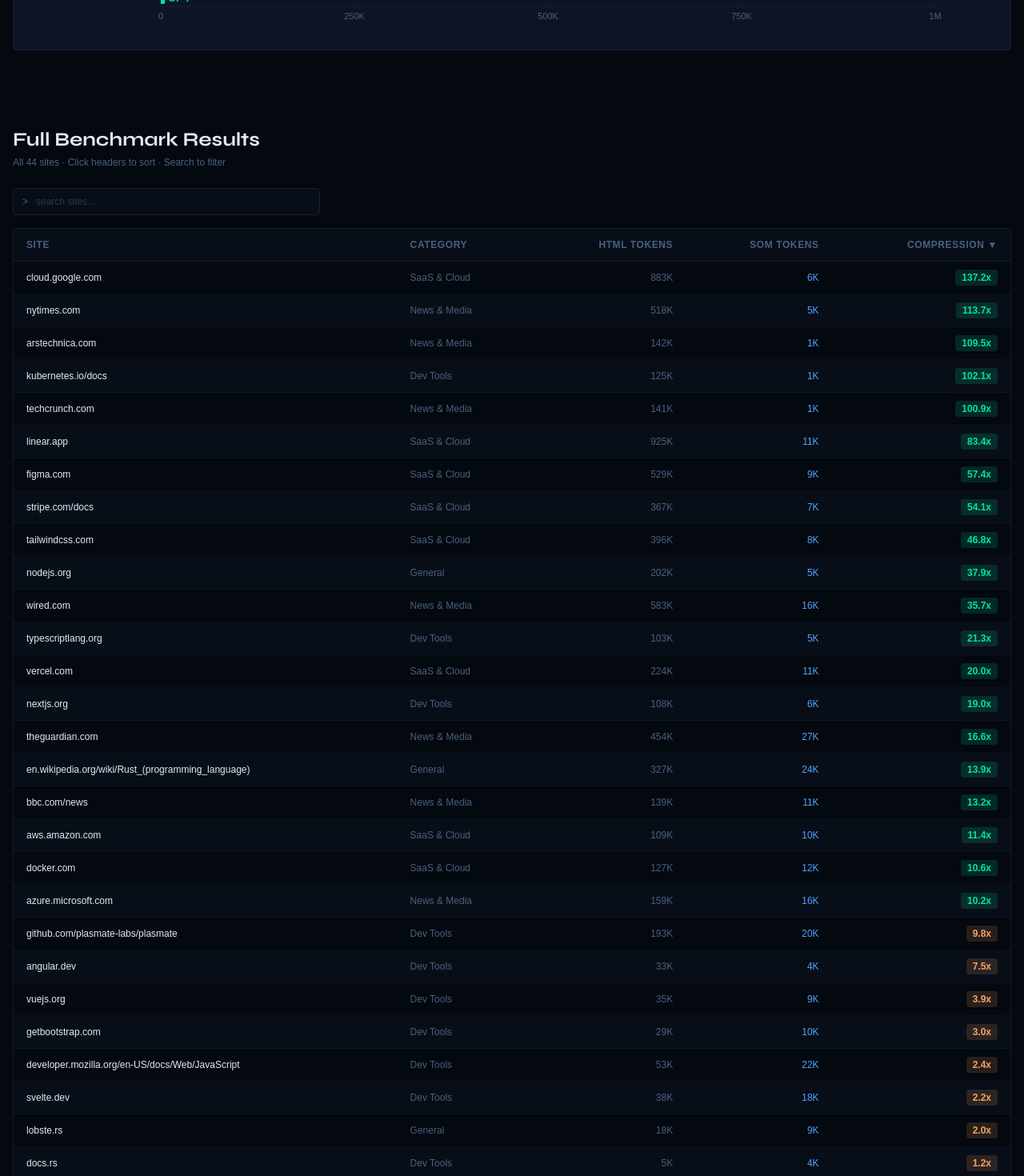
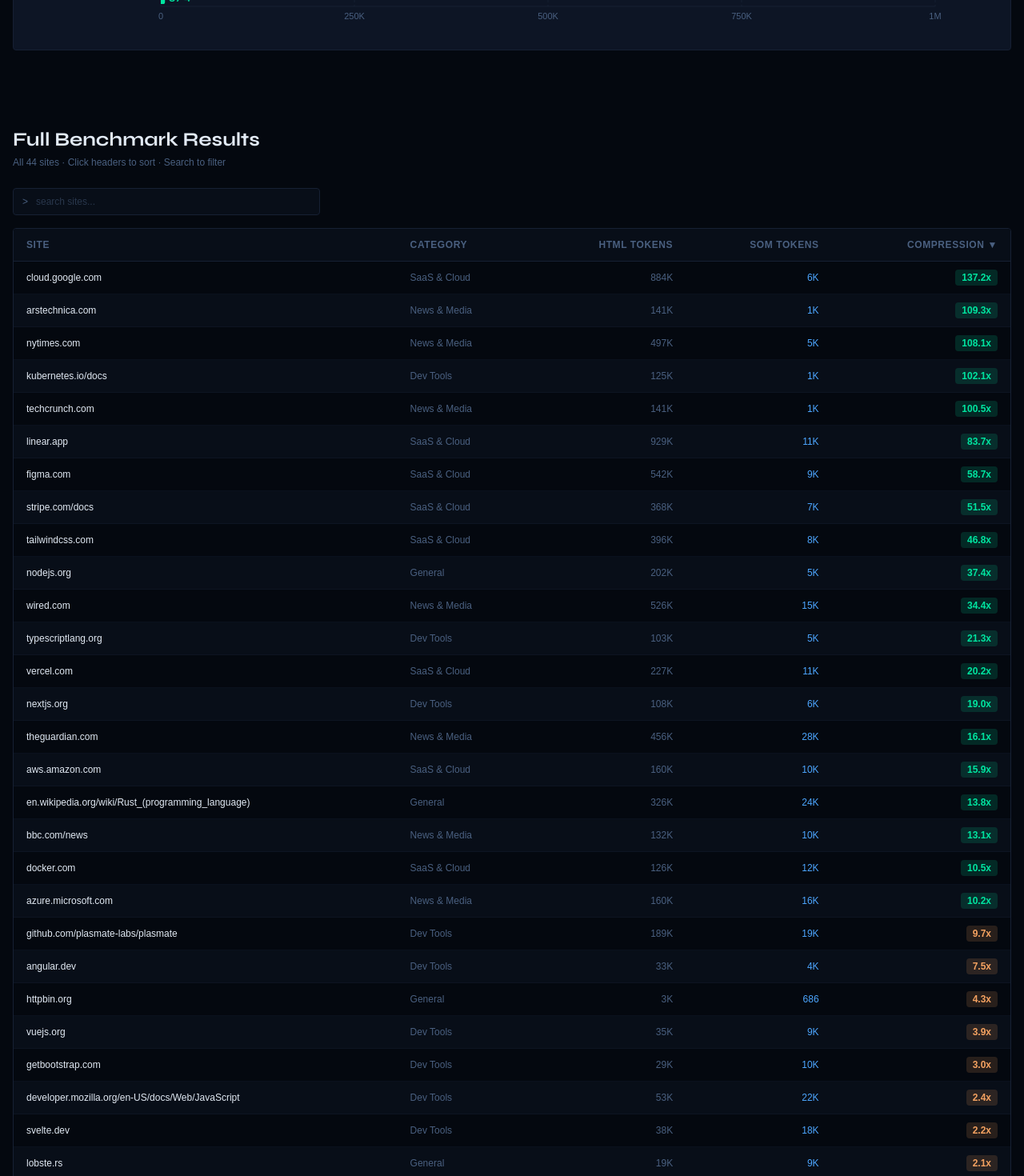
Before and after one commit to dbhurley/webtaskbench, a Next.js app: page / in a window 1280 px wide. Shown: the part 1330-2800 px from the top of the page at 80% size. Built offline with nearby package versions, Linux system fonts and the light colour scheme; a web font is replaced by a local one.

Commit message:
data: weekly benchmark update (Plasmate v0.5.1)

```diff
--- a/src/data/benchmark.ts
+++ b/src/data/benchmark.ts
@@ -13,15 +13,15 @@
 
 export const benchmarkMeta: BenchmarkMeta = {
   plasmate_version: "0.5.1",
-  run_date: "2026-07-20T07:20:58.278Z",
-  sites_attempted: 37,
-  sites_succeeded: 37,
-  avg_compression: 28.5,
-  median_compression: 10.6,
+  run_date: "2026-07-27T07:25:36.443Z",
+  sites_attempted: 39,
+  sites_succeeded: 39,
+  avg_compression: 27.0,
+  median_compression: 10.2,
   peak_compression: 137.2,
   peak_site: "cloud.google.com",
   previous_version: "0.5.1",
-  previous_avg_compression: 28.6,
+  previous_avg_compression: 28.5,
 };
 
 export interface BenchmarkEntry {
@@ -33,43 +33,45 @@
 }
 
 export const benchmarkData: BenchmarkEntry[] = [
-  { url: "https://cloud.google.com", html_tokens: 883305, som_tokens: 6440, ratio: 137.2, category: "SaaS & Cloud" },
-  { url: "https://www.nytimes.com", html_tokens: 517921, som_tokens: 4556, ratio: 113.7, category: "News & Media" },
-  { url: "https://arstechnica.com", html_tokens: 141707, som_tokens: 1294, ratio: 109.5, category: "News & Media" },
+  { url: "https://cloud.google.com", html_tokens: 883702, som_tokens: 6441, ratio: 137.2, category: "SaaS & Cloud" },
+  { url: "https://arstechnica.com", html_tokens: 141425, som_tokens: 1294, ratio: 109.3, category: "News & Media" },
+  { url: "https://www.nytimes.com", html_tokens: 496623, som_tokens: 4592, ratio: 108.1, category: "News & Media" },
   { url: "https://kubernetes.io/docs", html_tokens: 125328, som_tokens: 1227, ratio: 102.1, category: "Dev Tools" },
-  { url: "https://techcrunch.com", html_tokens: 141293, som_tokens: 1401, ratio: 100.9, category: "News & Media" },
-  { url: "https://www.linear.app", html_tokens: 924964, som_tokens: 11090, ratio: 83.4, category: "SaaS & Cloud" },
-  { url: "https://www.figma.com", html_tokens: 528850, som_tokens: 9221, ratio: 57.4, category: "SaaS & Cloud" },
-  { url: "https://stripe.com/docs", html_tokens: 366795, som_tokens: 6780, ratio: 54.1, category: "SaaS & Cloud" },
-  { url: "https://tailwindcss.com", html_tokens: 395995, som_tokens: 8458, ratio: 46.8, category: "SaaS & Cloud" },
-  { url: "https://nodejs.org", html_tokens: 202285, som_tokens: 5338, ratio: 37.9, category: "General" },
-  { url: "https://www.wired.com", html_tokens: 583144, som_tokens: 16357, ratio: 35.7, category: "News & Media" },
-  { url: "https://www.typescriptlang.org", html_tokens: 102702, som_tokens: 4821, ratio: 21.3, category: "Dev Tools" },
-  { url: "https://vercel.com", html_tokens: 223608, som_tokens: 11208, ratio: 20, category: "SaaS & Cloud" },
-  { url: "https://nextjs.org", html_tokens: 107970, som_tokens: 5686, ratio: 19, category: "Dev Tools" },
-  { url: "https://www.theguardian.com", html_tokens: 453678, som_tokens: 27376, ratio: 16.6, category: "News & Media" },
-  { url: "https://en.wikipedia.org/wiki/Rust_(programming_language)", html_tokens: 326501, som_tokens: 23567, ratio: 13.9, category: "General" },
-  { url: "https://www.bbc.com/news", html_tokens: 139169, som_tokens: 10522, ratio: 13.2, category: "News & Media" },
-  { url: "https://aws.amazon.com", html_tokens: 108614, som_tokens: 9549, ratio: 11.4, category: "SaaS & Cloud" },
-  { url: "https://www.docker.com", html_tokens: 126735, som_tokens: 12002, ratio: 10.6, category: "SaaS & Cloud" },
-  { url: "https://azure.microsoft.com", html_tokens: 158846, som_tokens: 15509, ratio: 10.2, category: "News & Media" },
-  { url: "https://github.com/plasmate-labs/plasmate", html_tokens: 192708, som_tokens: 19762, ratio: 9.8, category: "Dev Tools" },
-  { url: "https://angular.dev", html_tokens: 33132, som_tokens: 4406, ratio: 7.5, category: "Dev Tools" },
-  { url: "https://vuejs.org", html_tokens: 34570, som_tokens: 8769, ratio: 3.9, category: "Dev Tools" },
+  { url: "https://techcrunch.com", html_tokens: 140785, som_tokens: 1401, ratio: 100.5, category: "News & Media" },
+  { url: "https://www.linear.app", html_tokens: 928722, som_tokens: 11102, ratio: 83.7, category: "SaaS & Cloud" },
+  { url: "https://www.figma.com", html_tokens: 541570, som_tokens: 9221, ratio: 58.7, category: "SaaS & Cloud" },
+  { url: "https://stripe.com/docs", html_tokens: 367546, som_tokens: 7132, ratio: 51.5, category: "SaaS & Cloud" },
+  { url: "https://tailwindcss.com", html_tokens: 395996, som_tokens: 8457, ratio: 46.8, category: "SaaS & Cloud" },
+  { url: "https://nodejs.org", html_tokens: 202135, som_tokens: 5398, ratio: 37.4, category: "General" },
+  { url: "https://www.wired.com", html_tokens: 525689, som_tokens: 15289, ratio: 34.4, category: "News & Media" },
+  { url: "https://www.typescriptlang.org", html_tokens: 102698, som_tokens: 4821, ratio: 21.3, category: "Dev Tools" },
+  { url: "https://vercel.com", html_tokens: 226506, som_tokens: 11205, ratio: 20.2, category: "SaaS & Cloud" },
+  { url: "https://nextjs.org", html_tokens: 107955, som_tokens: 5686, ratio: 19, category: "Dev Tools" },
+  { url: "https://www.theguardian.com", html_tokens: 456237, som_tokens: 28272, ratio: 16.1, category: "News & Media" },
+  { url: "https://aws.amazon.com", html_tokens: 160362, som_tokens: 10099, ratio: 15.9, category: "SaaS & Cloud" },
+  { url: "https://en.wikipedia.org/wiki/Rust_(programming_language)", html_tokens: 326458, som_tokens: 23645, ratio: 13.8, category: "General" },
+  { url: "https://www.bbc.com/news", html_tokens: 131862, som_tokens: 10079, ratio: 13.1, category: "News & Media" },
+  { url: "https://www.docker.com", html_tokens: 126404, som_tokens: 12089, ratio: 10.5, category: "SaaS & Cloud" },
+  { url: "https://azure.microsoft.com", html_tokens: 159985, som_tokens: 15675, ratio: 10.2, category: "News & Media" },
+  { url: "https://github.com/plasmate-labs/plasmate", html_tokens: 189210, som_tokens: 19478, ratio: 9.7, category: "Dev Tools" },
+  { url: "https://angular.dev", html_tokens: 33127, som_tokens: 4404, ratio: 7.5, category: "Dev Tools" },
+  { url: "https://httpbin.org", html_tokens: 2968, som_tokens: 686, ratio: 4.3, category: "General" },
+  { url: "https://vuejs.org", html_tokens: 34571, som_tokens: 8769, ratio: 3.9, category: "Dev Tools" },
   { url: "https://getbootstrap.com", html_tokens: 29337, som_tokens: 9697, ratio: 3, category: "Dev Tools" },
-  { url: "https://developer.mozilla.org/en-US/docs/Web/JavaScript", html_tokens: 53485, som_tokens: 22108, ratio: 2.4, category: "Dev Tools" },
-  { url: "https://svelte.dev", html_tokens: 38113, som_tokens: 17656, ratio: 2.2, category: "Dev Tools" },
-  { url: "https://lobste.rs", html_tokens: 18310, som_tokens: 9112, ratio: 2, category: "General" },
-  { url: "https://docs.rs", html_tokens: 4602, som_tokens: 3798, ratio: 1.2, category: "Dev Tools" },
-  { url: "https://www.python.org", html_tokens: 13801, som_tokens: 14487, ratio: 1, category: "General" },
+  { url: "https://developer.mozilla.org/en-US/docs/Web/JavaScript", html_tokens: 53477, som_tokens: 22108, ratio: 2.4, category: "Dev Tools" },
+  { url: "https://svelte.dev", html_tokens: 38216, som_tokens: 17679, ratio: 2.2, category: "Dev Tools" },
+  { url: "https://lobste.rs", html_tokens: 18765, som_tokens: 9112, ratio: 2.1, category: "General" },
+  { url: "https://medium.com", html_tokens: 2618, som_tokens: 1395, ratio: 1.9, category: "News & Media" },
+  { url: "https://docs.rs", html_tokens: 4532, som_tokens: 3627, ratio: 1.2, category: "Dev Tools" },
   { url: "https://www.rust-lang.org", html_tokens: 5112, som_tokens: 5034, ratio: 1, category: "Dev Tools" },
-  { url: "https://pypi.org", html_tokens: 6202, som_tokens: 6570, ratio: 0.9, category: "Dev Tools" },
-  { url: "https://news.ycombinator.com", html_tokens: 11904, som_tokens: 14326, ratio: 0.8, category: "General" },
+  { url: "https://pypi.org", html_tokens: 6204, som_tokens: 6568, ratio: 0.9, category: "Dev Tools" },
+  { url: "https://news.ycombinator.com", html_tokens: 11819, som_tokens: 14528, ratio: 0.8, category: "General" },
   { url: "https://jsonplaceholder.typicode.com", html_tokens: 2476, som_tokens: 3282, ratio: 0.8, category: "General" },
-  { url: "https://www.postgresql.org", html_tokens: 6471, som_tokens: 9354, ratio: 0.7, category: "Dev Tools" },
+  { url: "https://www.postgresql.org", html_tokens: 6485, som_tokens: 9354, ratio: 0.7, category: "Dev Tools" },
+  { url: "https://www.python.org", html_tokens: 8936, som_tokens: 14474, ratio: 0.6, category: "General" },
   { url: "https://example.com", html_tokens: 162, som_tokens: 357, ratio: 0.5, category: "General" },
-  { url: "https://crates.io", html_tokens: 69, som_tokens: 300, ratio: 0.2, category: "General" },
-  { url: "https://www.producthunt.com", html_tokens: 2633, som_tokens: 26324, ratio: 0.1, category: "General" },
+  { url: "https://crates.io", html_tokens: 68, som_tokens: 300, ratio: 0.2, category: "General" },
+  { url: "https://www.producthunt.com", html_tokens: 2633, som_tokens: 25629, ratio: 0.1, category: "General" },
 ];
 
 export const failedSites = [
```
